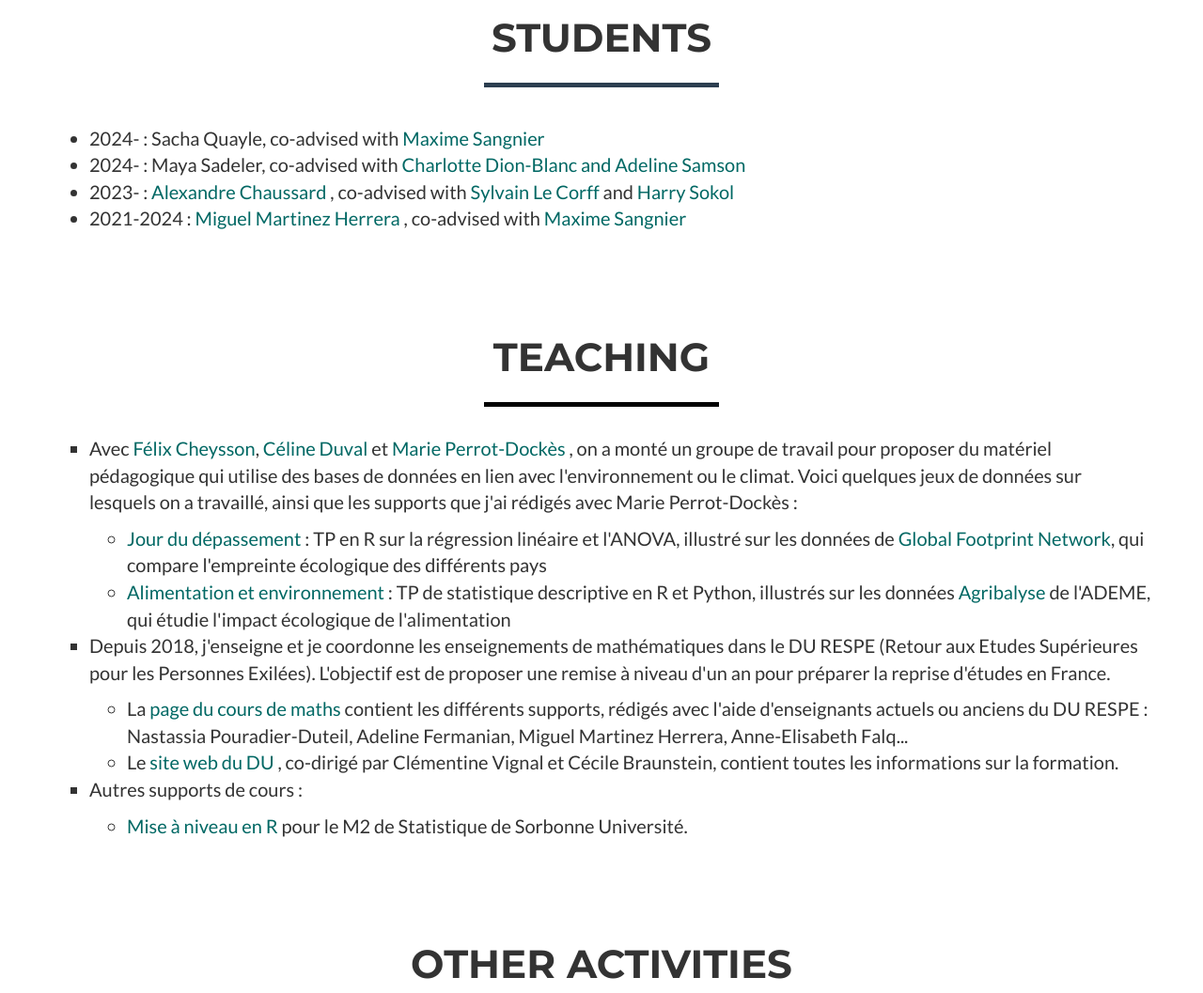
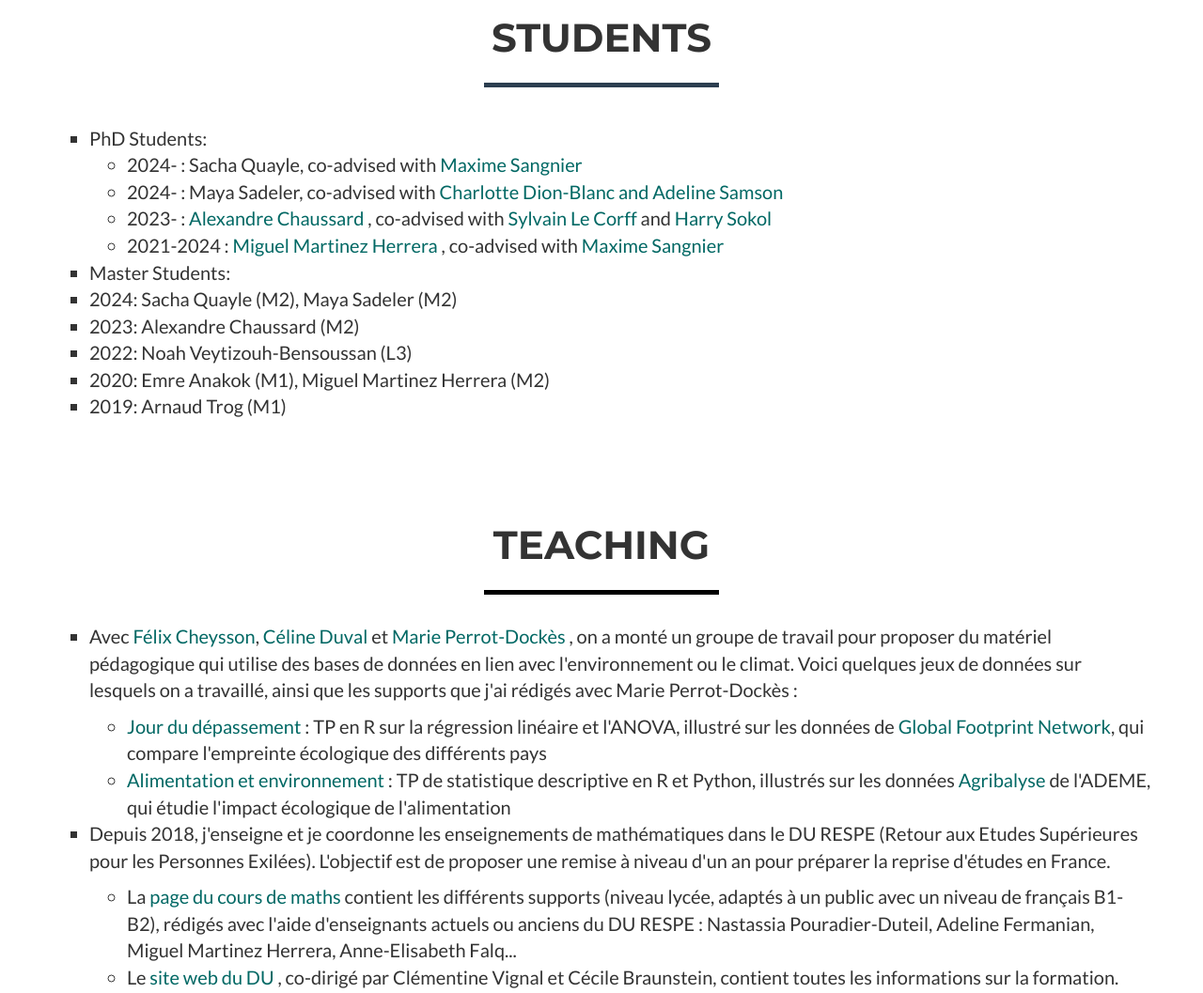
Before and after one commit to AnnaBonnet/AnnaBonnet.github.io, a website: page index.html in a window 1280 px wide. Shown: the part 1840-2897 px from the top of the page at 94% size. Drawn offline with nearby package versions, Linux system fonts and the light colour scheme.

Commit message:
maj students

```diff
--- a/index.html
+++ b/index.html
@@ -153,6 +153,9 @@
             </div>
             <div class="row">
                 <p>
+
+                  <ul style="list-style-type:square;">
+                   <li> PhD Students: </li>
                            <ul>
 
     <li> 2024- : Sacha Quayle, co-advised with <a href="https://perso.lpsm.paris/~msangnier/"> Maxime Sangnier  </a> </li>
@@ -161,6 +164,15 @@
     <li> 2021-2024 : <a href="https://migmtz.github.io/"> Miguel Martinez Herrera </a>, co-advised with <a href="https://perso.lpsm.paris/~msangnier/"> Maxime Sangnier  </a> </li>
 
 </ul>
+
+<li> Master Students: </li>
+
+ <li> 2024: Sacha Quayle (M2), Maya Sadeler (M2)</li>
+    <li> 2023: Alexandre Chaussard (M2) </li>
+    <li> 2022: Noah Veytizouh-Bensoussan (L3) </li>
+    <li> 2020: Emre Anakok (M1), Miguel Martinez Herrera (M2) </li>
+     <li> 2019: Arnaud Trog (M1)  </li>
+
                 </p>
             </div>
         </div>
@@ -187,13 +199,13 @@
 
                   <li>Depuis 2018, j'enseigne et je coordonne les enseignements de mathématiques dans le DU RESPE (Retour aux Etudes Supérieures pour les Personnes Exilées). L'objectif est de proposer une remise à niveau d'un an pour préparer la reprise d'études en France.  </p>
                 <ul>
-                    <li> La <a href="https://sites.google.com/view/maths-du-respe/accueil"> page du cours de maths</a>  contient les différents supports, rédigés avec l'aide d'enseignants actuels ou anciens du DU RESPE : Nastassia Pouradier-Duteil, Adeline Fermanian, Miguel Martinez Herrera, Anne-Elisabeth Falq...</li>
+                    <li> La <a href="https://sites.google.com/view/maths-du-respe/accueil"> page du cours de maths</a>  contient les différents supports (niveau lycée, adaptés à un public avec un niveau de français B1-B2), rédigés avec l'aide d'enseignants actuels ou anciens du DU RESPE : Nastassia Pouradier-Duteil, Adeline Fermanian, Miguel Martinez Herrera, Anne-Elisabeth Falq...</li>
                                    <li> Le <a href="https://sciences.sorbonne-universite.fr/international-1/venir-la-faculte/etudiantes-etudiants-en-exil/du-respe"> site web du DU </a>, co-dirigé par Clémentine Vignal et Cécile Braunstein, contient toutes les informations sur la formation.</li>
                   </ul>
                   <li> Autres supports de cours :  </p>
                 <ul>
                     <li>  <a href="https://github.com/AnnaBonnet/M2_Stats_MiseANiveau"> Mise à niveau en R</a> pour le M2 de Statistique de Sorbonne Université.</li>
-
+                    <a href="https://github.com/AnnaBonnet/AnnaBonnet.github.io/blob/main/img/Intro_IA_SCAI_AB.pdf"> Slides </a> d'un cours d'introduction à l'IA, donné dans le cadre d'une école d'été organisée par <a href="https://scai.sorbonne-universite.fr/"> SCAI </a> pour des lycéennes.</li>
                    </ul>
                   </ul>
             </div>
```
